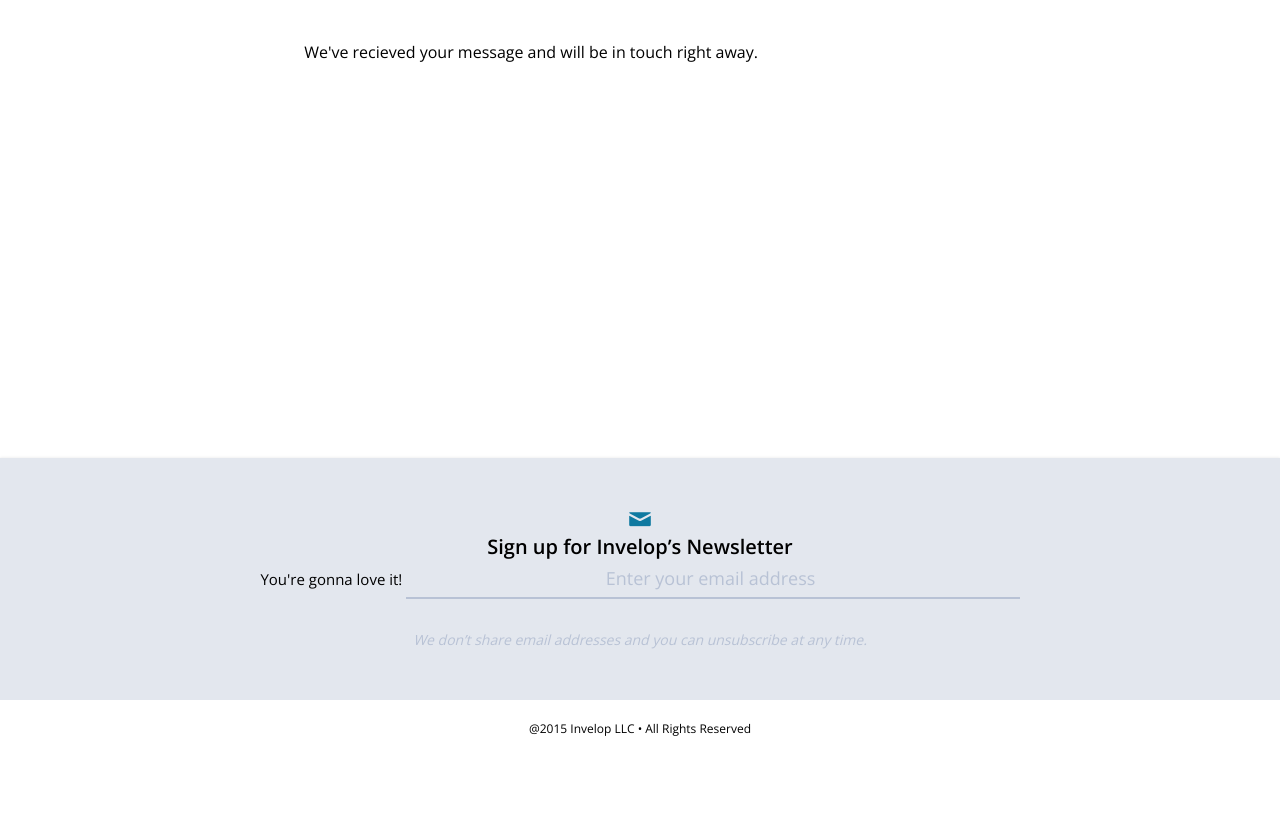
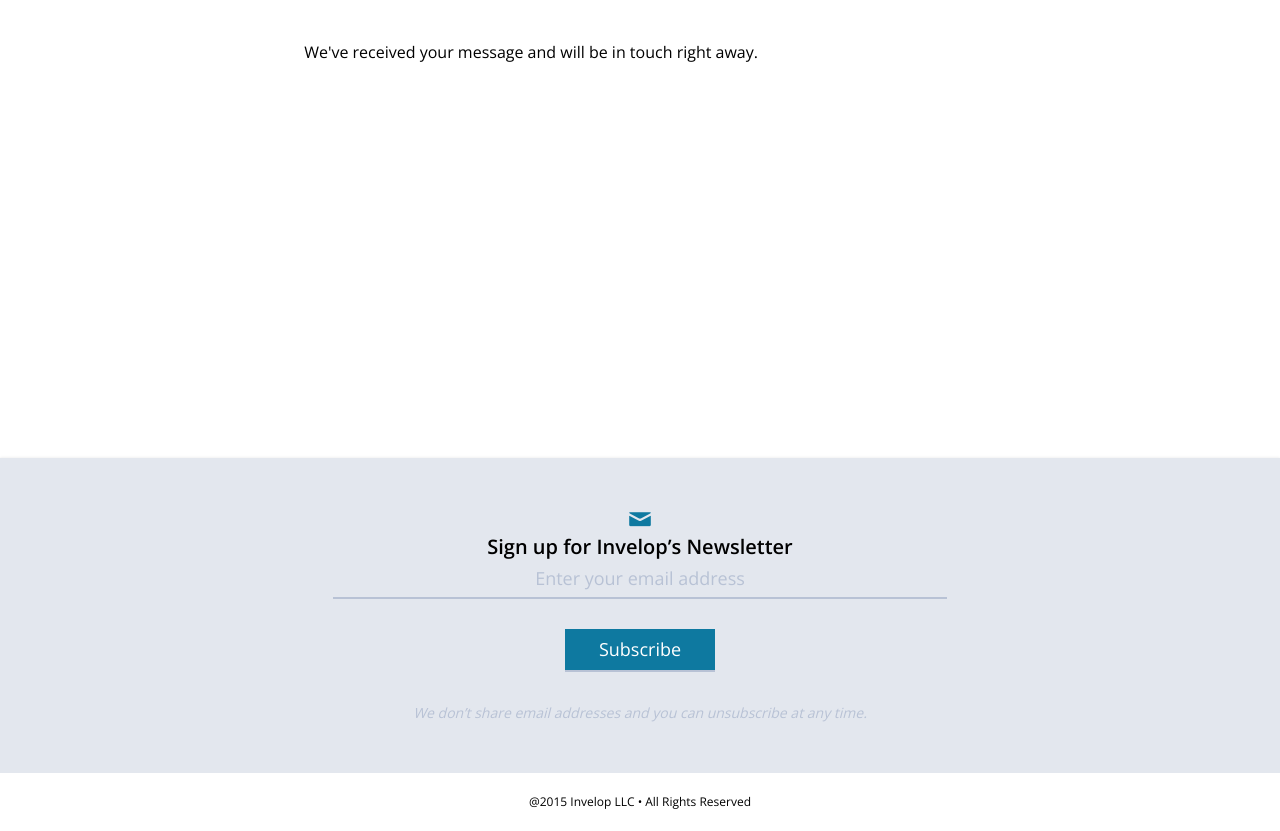
Before and after one commit to n8paul19/n8paul19.github.io, a PHP site: page /clients/invelopnow/contactthanks.php in a window 1280 px wide. Shown: the part 242-1073 px from the top of the page. Before the commit the page ends 978 px from the top, so only its background shows below. Run offline with PHP 8.4, Linux system fonts and the light colour scheme; some libraries are stand-ins or nearby versions.

Commit message:
link updates

```diff
--- a/clients/invelopnow/about.html
+++ b/clients/invelopnow/about.html
@@ -22,7 +22,7 @@
       <!-- header -->
       <header>
         <div class="wrapper">
-          <a class="nav-logo" href="index.html">
+          <a class="nav-logo" href="/">
             <video class="logo-loop" autoplay="autoplay" preload="none"poster="images/invelop-logo.jpg" loop>
               <source src="images/invelop-logo.m4v" type="video/x-m4v" />
               <source src="images/invelop-logo.webm" type="video/webm" />
--- a/clients/invelopnow/contactengine.php
+++ b/clients/invelopnow/contactengine.php
@@ -1,8 +1,8 @@
 <?php
 
-$EmailFrom = "npauldesign@gmail.com";
-$EmailTo = "npauldesign@gmail.com";
-$Subject = "Nice & Simple Contact Form by CSS-Tricks";
+$EmailFrom = "stephen@invelopnow.com";
+$EmailTo = "stephen@invelopnow.com";
+$Subject = "Message from InvelopNow.com";
 $Name = Trim(stripslashes($_POST['Name']));
 $Tel = Trim(stripslashes($_POST['Tel']));
 $Email = Trim(stripslashes($_POST['Email']));
--- a/clients/invelopnow/contactthanks.php
+++ b/clients/invelopnow/contactthanks.php
@@ -22,7 +22,7 @@
     <!-- header -->
     <header>
       <div class="wrapper">
-        <a class="nav-logo" href="index.html">
+        <a class="nav-logo" href="/">
             <video class="logo-loop" width="480" height="100" autoplay="autoplay" preload="none"poster="images/invelop-logo.jpg" loop>
               <source src="images/invelop-logo.mov" type="video/mov" />
               <source src="images/invelop-logo.ogg" type="video/ogg" />
@@ -54,19 +54,23 @@
 
         <div class="gamma">
 
-        <p class="lead">We've recieved your message and will be in touch right away.</p></div>
+        <p class="lead">We've received your message and will be in touch right away.</p></div>
       </div>
     </section>
 <!-- FOOTER -->
 <footer>
-  <div class="email-signup">
-    <span class="icon-mail"></span>
-    <h3>Sign up for Invelop’s Newsletter</h3>
-    <div class="field-wrapper">
-      <label for="fname">You're gonna love it!</label>
-      <input name="fname" placeholder="Enter your email address " />
-    </div>
-    <p>We don’t share email addresses and you can unsubscribe at any time.</p>
+  <div id="mc_embed_signup" class="email-signup">
+    <form action="//invelopnow.us9.list-manage.com/subscribe/post?u=778993d3c4f211e0340bdcb71&amp;id=1f07ac002b" method="post" id="mc-embedded-subscribe-form" name="mc-embedded-subscribe-form" class="validate" target="_blank" novalidate>
+      <span class="icon-mail"></span>
+      <h3>Sign up for Invelop’s Newsletter</h3>
+      <div id="mc_embed_signup_scroll" class="field-wrapper">
+        <input type="email" value="" name="EMAIL" class="email" id="mce-EMAIL" placeholder="Enter your email address" required>
+        <!-- real people should not fill this in and expect good things - do not remove this or risk form bot signups-->
+        <div style="position: absolute; left: -5000px;"><input type="text" name="b_778993d3c4f211e0340bdcb71_1f07ac002b" tabindex="-1" value=""></div>
+        <div class="clear"><input type="submit" value="Subscribe" name="subscribe" id="mc-embedded-subscribe" class="btn"></div>
+        <p>We don’t share email addresses and you can unsubscribe at any time.</p>
+      </div>
+    </form>
   </div>
   <div class="footer-bottom">
     <p>@2015 Invelop LLC •  All Rights Reserved</p>
@@ -81,33 +85,33 @@
     <div class="wrapper">
       <h2>Contact Us</h2>
       <div class="contact-phone">
-       <span class="icon-mobile"></span> 314.555.5555
-     </div>
-     <div class="contact-social">
+       <img src="https://service.ringcentral.com/picture/dot.gif" width="1" height="1"/><div style="cursor:pointer; display:inline-block;" onclick='var wind = window; var winop = wind.open; winop("https://service.ringcentral.com/ringme/?uc=51FF96BB6504D67DC58F3B5C7354A17C736857569956,0,,1,0&s=no&v=2&s_=1210", "Callback_RingMe", "resizable=no,width=650,height=460"); return false;'><span class="icon-mobile"></span> RingMe Now</div>
      </div>
 
-     <form>
+     <form method="post" action="contactengine.php">
       <feildset>
         <div class="field-wrapper">
-          <label for="fname">Your Name</label>
-          <input name="fname" placeholder="First and Last Name " />
+          <label for="name">Your Name</label>
+          <input name="Name" id="Name" placeholder="First and Last Name " />
         </div>
 
         <div class="field-wrapper">
-          <label for="lname">Your Email</label>
-          <input name="email" placeholder="Email" />
+          <label for="email">Your Email</label>
+          <input name="email" id="Email" placeholder="Email" />
         </div>
 
         <div class="field-wrapper">
-          <label for="phone">Your Number</label>
-          <input name="phone" placeholder="Phone Number" />
+          <label for="tel">Your Number</label>
+          <input name="tel" id="Tel" placeholder="Phone Number" />
         </div>
 
         <div class="field-wrapper">
           <label for="message">Your Message</label>
-          <textarea rows="4" cols="50"input name="message" placeholder="Send us a note"></textarea>
+          <textarea rows="4" cols="50"input name="message" id="Message" placeholder="Send us a note"></textarea>
         </div>
-        <a href="" class="btn btn-primary btn-contact">Send</a>
+        <button type="submit" class="btn submit-button">
+          <span class="icon-paperplane"></span> Send
+        </button>
       </feildset>
     </form>
   </div>
--- a/clients/invelopnow/css/style.css
+++ b/clients/invelopnow/css/style.css
@@ -1823,6 +1823,8 @@
     float: left;
     width: 31.25%;
     margin: 0 1.0416666667%; }
+    section.threed-showcase article div iframe {
+      height: 320px; }
   section.threed-showcase .threed-message {
     display: inline;
     float: left;
--- a/clients/invelopnow/index.html
+++ b/clients/invelopnow/index.html
@@ -23,7 +23,7 @@
     <!-- header -->
     <header>
       <div class="wrapper">
-        <a class="nav-logo" href="index.html">
+        <a class="nav-logo" href="/">
           <video class="logo-loop" autoplay="autoplay" preload="none"poster="images/invelop-logo.jpg" loop>
             <source src="images/invelop-logo.m4v" type="video/x-m4v" />
               <source src="images/invelop-logo.webm" type="video/webm" />
@@ -91,10 +91,10 @@
     <div class="showcase-container"><iframe style="margin: 5px 0 5px 0;padding: 0;border: 0;vertical-align: baseline;text-align: left;box-sizing: content-box;" width="100%" height="335" frameborder="0" src="https://my.matterport.com/webgl_player/#model=NtpRa3yA8us" allowfullscreen="true"></iframe></div>
   </article>
   <article>
-    <div class="showcase-container"><iframe style="margin: 5px 0 5px 0;padding: 0;border: 0;vertical-align: baseline;text-align: left;box-sizing: content-box;" width="100%" height="335" frameborder="0" src="https://my.matterport.com/webgl_player/#model=KYUYuSz1QSu" allowfullscreen="true"></iframe></div>
+    <div class="showcase-container"><iframe style="margin: 5px 0 5px 0;padding: 0;border: 0;vertical-align: baseline;text-align: left;box-sizing: content-box;" width="100%" height="335" frameborder="0" src="https://my.matterport.com/webgl_player/#model=CD7XwwU3NhT" allowfullscreen="true"></iframe></div>
   </article>
   <article>
-    <div class="showcase-container"><iframe style="margin: 5px 0 5px 0;padding: 0;border: 0;vertical-align: baseline;text-align: left;box-sizing: content-box;" width="100%" height="335" frameborder="0" src="https://my.matterport.com/webgl_player/#model=V7x5AaBispF" allowfullscreen="true"></iframe></div>
+    <div class="showcase-container"><iframe style="margin: 5px 0 5px 0;padding: 0;border: 0;vertical-align: baseline;text-align: left;box-sizing: content-box;" width="100%" height="335" frameborder="0" src="https://my.matterport.com/webgl_player/#model=EHQoipM3iup" allowfullscreen="true"></iframe></div>
   </article>
   <div class="message"><h2><span>3D Showcases</span></h2></div>
   <div class="threed-message">
--- a/clients/invelopnow/scss/threed-showcase.scss
+++ b/clients/invelopnow/scss/threed-showcase.scss
@@ -39,6 +39,10 @@
 		article {
 			@include column(4);
 
+			div iframe {
+				height:320px;
+			}
+
 		}
 
 		.threed-message {
--- a/clients/invelopnow/services.html
+++ b/clients/invelopnow/services.html
@@ -22,7 +22,7 @@
       <!-- header -->
       <header>
         <div class="wrapper">
-          <a class="nav-logo" href="index.html">
+          <a class="nav-logo" href="/">
             <video class="logo-loop" autoplay="autoplay" preload="none"poster="images/invelop-logo.jpg" loop>
               <source src="images/invelop-logo.m4v" type="video/x-m4v" />
               <source src="images/invelop-logo.webm" type="video/webm" />
--- a/clients/invelopnow/services/builders.html
+++ b/clients/invelopnow/services/builders.html
@@ -22,7 +22,7 @@
     <!-- header -->
     <header>
       <div class="wrapper">
-        <a class="nav-logo" href="../index.html">
+        <a class="nav-logo" href="/">
             <video class="logo-loop" autoplay="autoplay" preload="none"poster="../images/invelop-logo.jpg" loop>
               <source src="../images/invelop-logo.m4v" type="video/x-m4v" />
               <source src="../images/invelop-logo.mov" type="video/mov" />
--- a/clients/invelopnow/services/commercial.html
+++ b/clients/invelopnow/services/commercial.html
@@ -22,7 +22,7 @@
       <!-- header -->
       <header>
         <div class="wrapper">
-          <a class="nav-logo" href="../index.html">
+          <a class="nav-logo" href="/">
             <video class="logo-loop" autoplay="autoplay" preload="none"poster="../images/invelop-logo.jpg" loop>
               <source src="../images/invelop-logo.m4v" type="video/x-m4v" />
               <source src="../images/invelop-logo.mov" type="video/mov" />
--- a/clients/invelopnow/services/hospitality.html
+++ b/clients/invelopnow/services/hospitality.html
@@ -22,7 +22,7 @@
     <!-- header -->
     <header>
       <div class="wrapper">
-        <a class="nav-logo" href="../index.html">
+        <a class="nav-logo" href="/">
           <video class="logo-loop" autoplay="autoplay" preload="none"poster="../images/invelop-logo.jpg" loop>
             <source src="../images/invelop-logo.m4v" type="video/x-m4v" />
             <source src="../images/invelop-logo.mov" type="video/mov" />
--- a/clients/invelopnow/services/property-managers.html
+++ b/clients/invelopnow/services/property-managers.html
@@ -22,7 +22,7 @@
     <!-- header -->
     <header>
       <div class="wrapper">
-        <a class="nav-logo" href="../index.html">
+        <a class="nav-logo" href="/">
           <video class="logo-loop" autoplay="autoplay" preload="none"poster="../images/invelop-logo.jpg" loop>
             <source src="../images/invelop-logo.m4v" type="video/x-m4v" />
             <source src="../images/invelop-logo.mov" type="video/mov" />
--- a/clients/invelopnow/services/remodel.html
+++ b/clients/invelopnow/services/remodel.html
@@ -22,7 +22,7 @@
     <!-- header -->
     <header>
       <div class="wrapper">
-        <a class="nav-logo" href="../index.html">
+        <a class="nav-logo" href="/">
           <video class="logo-loop" autoplay="autoplay" preload="none"poster="../images/invelop-logo.jpg" loop>
             <source src="../images/invelop-logo.m4v" type="video/x-m4v" />
             <source src="../images/invelop-logo.mov" type="video/mov" />
--- a/clients/invelopnow/services/residential.html
+++ b/clients/invelopnow/services/residential.html
@@ -22,7 +22,7 @@
     <!-- header -->
     <header>
       <div class="wrapper">
-        <a class="nav-logo" href="../index.html">
+        <a class="nav-logo" href="/">
           <video class="logo-loop" autoplay="autoplay" preload="none"poster="../images/invelop-logo.jpg" loop>
             <source src="../images/invelop-logo.m4v" type="video/x-m4v" />
             <source src="../images/invelop-logo.mov" type="video/mov" />
```
Also changed, not shown: 1 other file.
